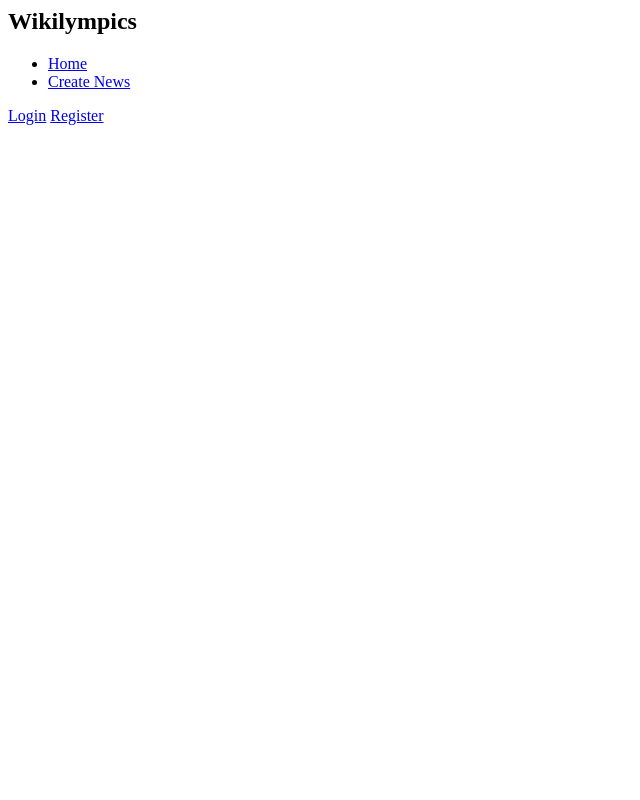
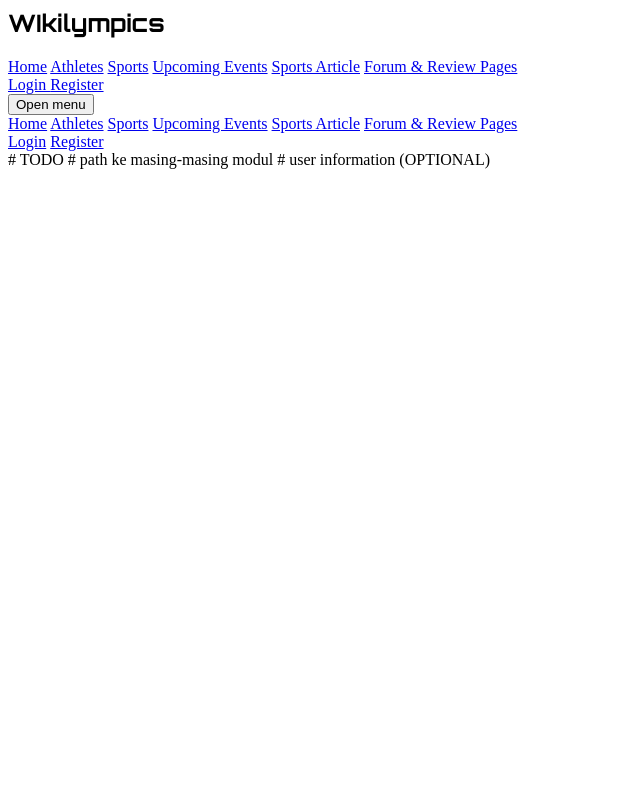
Before and after one commit to pbp-kelompok-b12/WIkilympics, a Django app: template templates/navbar.html in a window 1280 px wide. Shown: the whole page, without its empty margins (0-640 px from the left). Run offline with Django 5.2, Linux system fonts and the light colour scheme; the template is opened without the code that fills it, so the values that code supplies are empty.

Commit message:
feat: testing navbar change

```diff
--- a/templates/navbar.html
+++ b/templates/navbar.html
@@ -1,21 +1,98 @@
-<nav>
-  <h1>Wikilympics</h1>
+<nav class="fixed top-0 left-0 w-full bg-white border-b border-gray-200 shadow-sm z-50">
+    <div class="max-w-7xl mx-auto px-6 lg:px-8">
+      <div class="flex items-center justify-between h-20">
+        <!-- Logo -->
+        <div class="flex items-center">
+          <h1 class="text-3xl font-extrabold text-[#1E3A8A] tracking-wide select-none" style="font-family: 'Orbitron', sans-serif;">
+            WIkilympics
+          </h1>
+        </div>
 
-  <ul>
-    <li><a href="/">Home</a></li>
-    <li><a href="{% url 'forum_sectioncreate_news' %}">Create News</a></li>
-  </ul>
+        <!-- Desktop Navigation -->
+        <div class="hidden md:flex items-center space-x-12 text-[#1E3A8A]">
+          <a href="/" class="font-bold hover:text-[#1E40AF] transition-colors">Home</a>
+          <a href="#" class="font-medium hover:text-[#1E40AF] transition-colors">Athletes</a>
+          <a href="#" class="font-medium hover:text-[#1E40AF] transition-colors">Sports</a>
+          <a href="#" class="font-medium hover:text-[#1E40AF] transition-colors">Upcoming Events</a>
+          <a href="#" class="font-medium hover:text-[#1E40AF] transition-colors">Sports Article</a>
+          <a href="#" class="font-medium hover:text-[#1E40AF] transition-colors">Forum & Review Pages</a>
+        </div>
 
-  {% if user.is_authenticated %}
-    <div>
-      <span>Welcome, {{ name|default:user.username }}</span>
-      <span>{{ npm|default:"Student" }} - {{ class|default:"Class" }}</span>
-      <a href="{% url 'forum_sectionlogout' %}">Logout</a>
+        <!-- Desktop User Section -->
+        <div class="hidden md:flex items-center space-x-6">
+          {% if user.is_authenticated %}
+            <div class="text-right">
+              <div class="text-sm font-medium text-[#1E3A8A]">{{ name|default:user.username }}</div>
+            </div>
+            <a href="{% url 'forum_section:logout' %}" class="text-red-600 hover:text-red-700 font-medium transition-colors">
+              Logout
+            </a>
+          {% else %}
+            <a href="{% url 'forum_section:login_user' %}" class="text-[#1E3A8A] hover:text-[#1E40AF] font-medium transition-colors">
+              Login
+            </a>
+            <a href="{% url 'forum_section:register_user' %}" class="bg-[#1E3A8A] hover:bg-[#1E40AF] text-white px-4 py-2 rounded font-medium transition-colors">
+              Register
+            </a>
+          {% endif %}
+        </div>
+
+        <!-- Mobile Menu Button -->
+        <div class="md:hidden flex items-center">
+          <button class="mobile-menu-button p-2 text-[#1E3A8A] hover:text-[#1E40AF] transition-colors">
+            <span class="sr-only">Open menu</span>
+            <div class="w-6 h-6 flex flex-col justify-center items-center space-y-1">
+              <span class="bg-current block h-0.5 w-6 rounded-sm"></span>
+              <span class="bg-current block h-0.5 w-6 rounded-sm"></span>
+              <span class="bg-current block h-0.5 w-6 rounded-sm"></span>
+            </div>
+          </button>
+        </div>
+      </div>
     </div>
-  {% else %}
-    <div>
-      <a href="{% url 'forum_sectionlogin' %}">Login</a>
-      <a href="{% url 'forum_sectionregister' %}">Register</a>
+
+    <!-- Mobile Menu -->
+    <div class="mobile-menu hidden md:hidden bg-white border-t border-gray-200">
+      <div class="px-6 py-4 space-y-4 text-[#1E3A8A]">
+        <div class="space-y-1">
+          <a href="/" class="block font-bold py-3 hover:text-[#1E40AF] transition-colors">Home</a>
+          <a href="#" class="block font-medium py-3 hover:text-[#1E40AF] transition-colors">Athletes</a>
+          <a href="#" class="block font-medium py-3 hover:text-[#1E40AF] transition-colors">Sports</a>
+          <a href="#" class="block font-medium py-3 hover:text-[#1E40AF] transition-colors">Upcoming Events</a>
+          <a href="#" class="block font-medium py-3 hover:text-[#1E40AF] transition-colors">Sports Article</a>
+          <a href="{% url 'forum_section:home' %}" class="block font-medium py-3 hover:text-[#1E40AF] transition-colors">Forum & Review Pages</a>
+        </div>
+
+        <div class="border-t border-gray-200 pt-4">
+          {% if user.is_authenticated %}
+            <div class="mb-4">
+              <div class="font-medium text-[#1E3A8A]">{{ name|default:user.username }}</div>
+            </div>
+            <a href="{% url 'main:logout' %}" class="block text-red-600 hover:text-red-700 font-medium py-3 transition-colors">
+              Logout
+            </a>
+          {% else %}
+            <div class="space-y-3">
+              <a href="{% url 'main:login_user' %}" class="block font-medium py-3 hover:text-[#1E40AF] transition-colors">Login</a>
+              <a href="{% url 'main:register_user' %}" class="block bg-[#1E3A8A] hover:bg-[#1E40AF] text-white font-medium py-3 px-4 rounded text-center transition-colors">
+                Register
+              </a>
+            </div>
+          {% endif %}
+        </div>
+      </div>
     </div>
-  {% endif %}
-</nav>
+
+    <script>
+      const btn = document.querySelector("button.mobile-menu-button");
+      const menu = document.querySelector(".mobile-menu");
+      btn.addEventListener("click", () => menu.classList.toggle("hidden"));
+    </script>
+  </nav>
+
+  <!-- Tambahkan link font di dalam <head> -->
+  <link href="https://fonts.googleapis.com/css2?family=Orbitron:wght@700;800&display=swap" rel="stylesheet">
+
+# TODO
+# path ke masing-masing modul
+# user information (OPTIONAL)
--- a/wiki_lympics/settings.py
+++ b/wiki_lympics/settings.py
@@ -61,7 +61,7 @@ ROOT_URLCONF = "wiki_lympics.urls"
 TEMPLATES = [
     {
         "BACKEND": "django.template.backends.django.DjangoTemplates",
-        "DIRS": [],
+        'DIRS': [BASE_DIR / 'templates'],
         "APP_DIRS": True,
         "OPTIONS": {
             "context_processors": [
```
Also changed, not shown: forum_section/templates/Home.html (+6 -1 lines).
